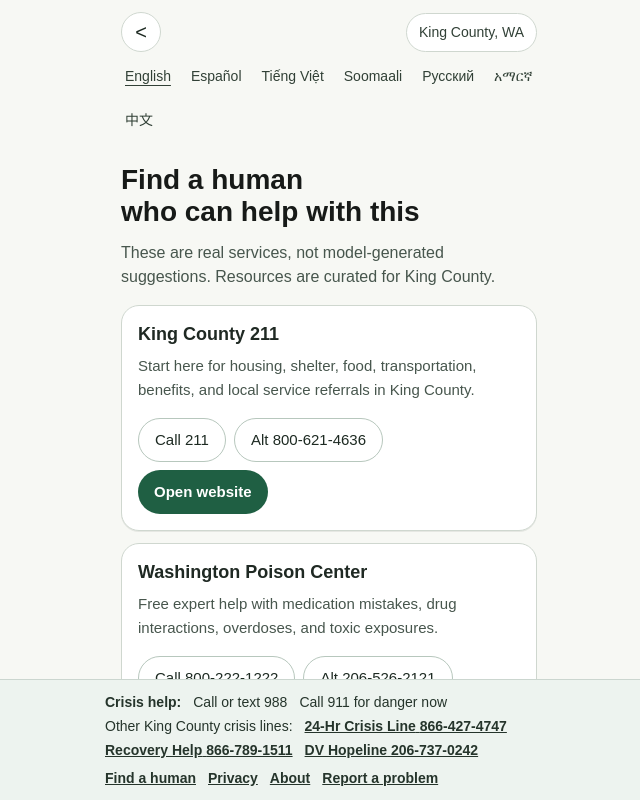
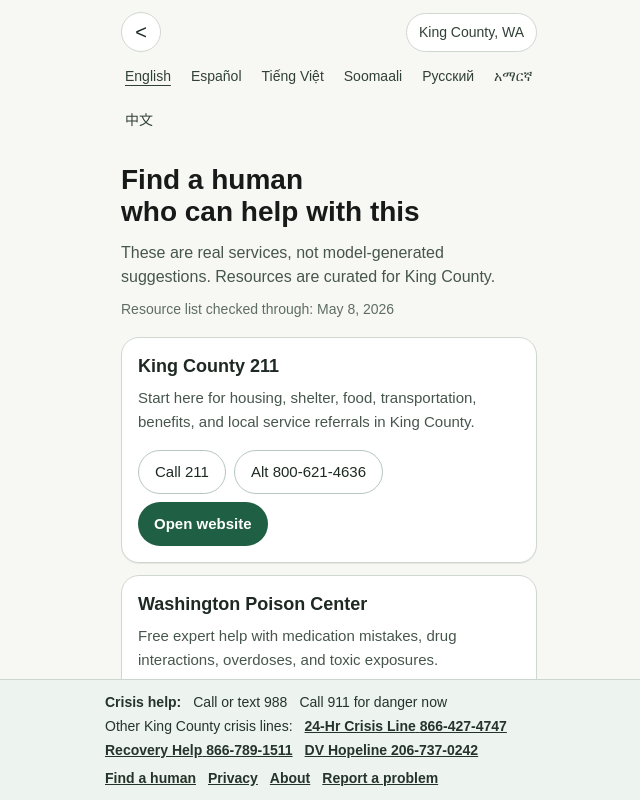
Before and after one commit to am-dj-ct/streetlight, a Next.js app: page /find-human in a window 1280 px wide. Shown: the whole page, without its empty margins (311-951 px from the left). Built offline with nearby package versions, Linux system fonts and the light colour scheme.

Commit message:
Show referral review date on help page

```diff
--- a/src/app/find-human/page.tsx
+++ b/src/app/find-human/page.tsx
@@ -11,6 +11,7 @@ import {
 import {
   formatTelephoneHref,
   getBackHrefForReferrals,
+  getCheckedThroughDate,
   getReferralsForCategory,
   getWeakCategoryLabel,
   isReferralSpecificToCategory,
@@ -51,11 +52,17 @@ export default async function FindHumanPage({
   const category =
     rawCategory && isWeakCategory(rawCategory) ? rawCategory : undefined;
   const referrals = getReferralsForCategory({ category, regionScope });
+  const checkedThroughDate = getCheckedThroughDate(referrals);
   const backHref = getBackHrefForReferrals({
     entryId,
     languageCode,
   });
   const categoryLabel = category ? getWeakCategoryLabel(category) : "";
+  const formattedCheckedThroughDate = checkedThroughDate
+    ? new Intl.DateTimeFormat(currentLanguage.code, {
+        dateStyle: "medium",
+      }).format(new Date(`${checkedThroughDate}T00:00:00Z`))
+    : null;
 
   return (
     <main className="flex h-dvh flex-col overflow-hidden bg-[#f7f8f4] text-[#202124]">
@@ -105,6 +112,11 @@ export default async function FindHumanPage({
               ? copy.referralsIntroKing
               : copy.referralsIntroFallback}
           </p>
+          {formattedCheckedThroughDate ? (
+            <p className="pt-2 text-[14px] leading-6 text-[#5f6d64]">
+              {copy.referralsCheckedThroughLabel} {formattedCheckedThroughDate}
+            </p>
+          ) : null}
           {!hasTranslatedCopy && currentLanguage.code !== "en" ? (
             <p className="pt-2 text-[14px] leading-6 text-[#5f6d64]">
               {copy.infoPageTranslationNotice}
--- a/src/data/ui-copy/en.json
+++ b/src/data/ui-copy/en.json
@@ -56,6 +56,7 @@
     "referralsHeadingLineTwo": "who can help with this",
     "referralsIntroKing": "These are real services, not model-generated suggestions. Resources are curated for King County.",
     "referralsIntroFallback": "These are real services, not model-generated suggestions. You are seeing the fallback list for outside King County.",
+    "referralsCheckedThroughLabel": "Resource list checked through:",
     "referralsFilteredPrefix": "This list is filtered for",
     "referralsShowAll": "Show all resources",
     "referralsBestFit": "Best fit",
--- a/src/lib/referrals.ts
+++ b/src/lib/referrals.ts
@@ -9,8 +9,10 @@ export type ReferralResource = {
   id: string;
   name: string;
   description: string;
+  lastVerified: string;
   phone?: string;
   secondaryPhone?: string;
+  sourceName: string;
   website: string;
   categories: ReferralCategory[];
   regions: ReferralRegion[];
@@ -81,8 +83,9 @@ export function getReferralsForCategory({
 
   return regionReferrals
     .filter(
-    (resource) =>
-      resource.categories.includes("all") || resource.categories.includes(category),
+      (resource) =>
+        resource.categories.includes("all") ||
+        resource.categories.includes(category),
     )
     .sort((left, right) => {
       const leftSpecific = isSpecificCategoryMatch(left, category) ? 1 : 0;
@@ -90,6 +93,16 @@ export function getReferralsForCategory({
 
       return rightSpecific - leftSpecific;
     });
+}
+
+export function getCheckedThroughDate(resources: ReferralResource[]) {
+  if (resources.length === 0) {
+    return null;
+  }
+
+  return resources.reduce((oldest, resource) =>
+    resource.lastVerified < oldest ? resource.lastVerified : oldest,
+  resources[0].lastVerified);
 }
 
 export function isReferralSpecificToCategory(
```
Also changed, not shown: 1 other file (tests, documents, lock files or other folders).
